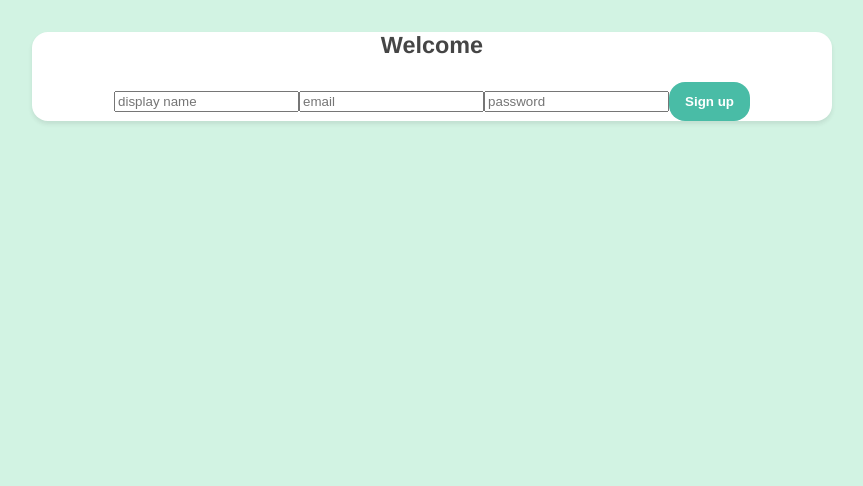
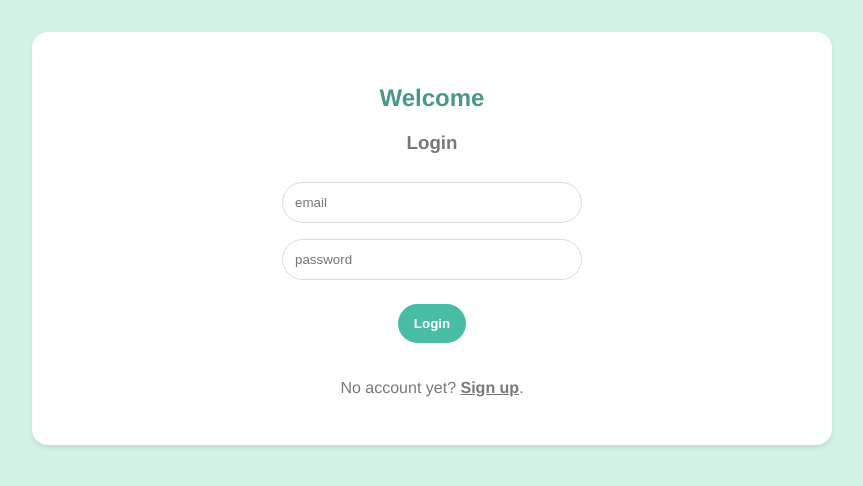
Before and after one commit to midlantica/live-chat, a Vue app: page / in a window 1280 px wide. Shown: the top 486 px of the page, without its empty margins (208-1071 px from the left). Built offline with nearby package versions, Linux system fonts and the light colour scheme.

Commit message:
Authentication

```diff
--- a/src/assets/styles.css
+++ b/src/assets/styles.css
@@ -1,13 +1,16 @@
 :root {
   --background:hsl(150, 59%, 89%);
-  --base-txt: hsl(0, 0%, 27%);
   --button-bkgd: hsl(169, 46%, 51%);
+  --button-bkgd-dk: hsl(169, 74%, 35%);
+  --base-txt: hsl(0, 0%, 47%);
+  --brand: hsl(169, 35%, 44%);
   --error:  hsl(0, 85%, 50%);
   --box-shadow: hsla(0, 0%, 18%, 0.1);
   --white: white;
-  --border-radius: 1rem;
-  --base-font-size: 1.25rem;
+  --border-radius: 2rem;
+  --base-font-size: 1rem;
   --button-padding: .75rem 1rem;
+  --input-borders: 1px solid hsl(0, 0%, 85%);
 }
 
 #app {
@@ -16,18 +19,22 @@
   -moz-osx-font-smoothing: grayscale;
 }
 
+* {
+  box-sizing: border-box;
+}
+
 body {
+  padding: 0;
+  margin: 0;
   background: var(--background);
   color: var(--base-txt);
   font-size: var(--base-font-size);
-  padding: 0;
-  margin: 0;
 }
 .container {
   width: 90vw;
   max-width: 50rem;
   margin: 2rem auto;
-  border-radius: var(--border-radius);
+  border-radius: 1rem;
   box-shadow: 0px 3px 4px var(--box-shadow);
   background: var(--white);
 }
@@ -43,4 +50,25 @@ button {
   border: 0;
   border-radius: var(--border-radius);
   padding: var(--button-padding);
+  margin: 1rem;
+  cursor: pointer;
 }
+
+button:hover {
+  background: var(--button-bkgd-dk);
+}
+
+button:focus {
+  /* border: none; */
+  outline: none
+}
+
+.pseudo-btn {
+  text-decoration: underline;
+  font-weight: bold;
+  cursor: pointer;
+}
+
+.pseudo-btn:hover {
+  color:  hsl(110, 100%, 31%);
+}
--- /dev/null
+++ b/src/components/LoginForm.vue
@@ -0,0 +1,29 @@
+<template>
+  <form @submit.prevent="handleSubmit">
+    <input type="email" required placeholder="email" autocomplete="username" v-model="email">
+    <input type="password" reauired placeholder="password" autocomplete="current-password" v-model="password">
+    <button>Login</button>
+  </form>
+</template>
+
+<script>
+  import { ref } from 'vue'
+
+  export default {
+    setup() {
+
+      const email = ref('')
+      const password = ref('')
+
+      const handleSubmit = () => {
+        console.log(email.value, password.value);
+      }
+
+      return { email, password , handleSubmit }
+    }
+  }
+</script>
+
+<style>
+
+</style>
--- a/src/components/SignupForm.vue
+++ b/src/components/SignupForm.vue
@@ -9,20 +9,23 @@
 
 <script>
   import { ref } from 'vue'
+  import useSignup from '../composables/useSignup.js'
 
   export default {
     setup() {
-      //refs
+      const { error, signUp } = useSignup()
+
+      // refs
       const displayName = ref('')
       const email = ref('')
       const password = ref('')
 
-      const handleSubmit = () => {
-        console.log(displayName.value, email.value, password.value);
+      const handleSubmit = async () => {
+        await signUp(email.value, password.value, displayName.value)
+        console.log("User signed up!!!!!!! Yeehaw!");
       }
 
-
-      return { displayName, email, password , handleSubmit }
+      return { displayName, email, password, handleSubmit }
     }
   }
 </script>
--- /dev/null
+++ b/src/composables/useSignup.js
@@ -0,0 +1,30 @@
+import { ref } from 'vue'
+import { projectAuth } from '../firebase/config'
+
+const error = ref(null);
+
+const signUp = async (email, password, displayName) => {
+  error.value = null
+
+  try {
+    const res = await projectAuth.createUserWithEmailAndPassword(email, password)
+    if (!res) {
+      throw new Error('Could not complete sign up :(')
+    }
+    await res.user.updateProfile({ displayName })
+    error.value = null
+
+    return res
+
+    console.log(res.user);
+  } catch (err) {
+    console.log(error.message);
+    error.value = err.message
+  }
+}
+
+const useSignup = () => {
+  return { error, signUp }
+}
+
+export default useSignup
--- a/src/firebase/config.js
+++ b/src/firebase/config.js
@@ -1,5 +1,6 @@
 import firebase from 'firebase/app'
 import 'firebase/firestore'
+import 'firebase/auth'
 
 const firebaseConfig = {
   apiKey: "AIzaSyAW0XYKSriNE-MOQPATa-2OcJDUCtFSMN8",
@@ -13,7 +14,8 @@ const firebaseConfig = {
 // init firebase
 firebase.initializeApp(firebaseConfig)
 
+const projectAuth = firebase.auth()
 const projectFirestore = firebase.firestore()
 const timestamp = firebase.firestore.FieldValue.serverTimestamp
 
-export { projectFirestore, timestamp }
+export { projectAuth, projectFirestore, timestamp }
--- a/src/views/Welcome.vue
+++ b/src/views/Welcome.vue
@@ -1,15 +1,33 @@
 <template>
   <div class="welcome">
-    <h3>Welcome</h3>
-    <SignupForm />
+    <h2>Welcome</h2>
+    <div v-if="showLogin">
+      <h3>Login</h3>
+      <LoginForm />
+      <p>No account yet? <span @click="showLogin = false" class="pseudo-btn">Sign up</span>.</p>
+    </div>
+    <div v-else>
+      <h3>Sign up</h3>
+      <SignupForm />
+      <p>Already signed up? <span @click="showLogin = true" class="pseudo-btn">Log in</span>.</p>
+    </div>
   </div>
 </template>
 
 <script>
   import SignupForm from '../components/SignupForm.vue';
+  import LoginForm from '../components/LoginForm.vue';
+  import { ref } from 'vue'
 
   export default {
-    components: { SignupForm }
+    components: { SignupForm, LoginForm },
+    setup() {
+      const showLogin = ref(true)
+
+
+      return { showLogin }
+    }
+
 
   }
 </script>
@@ -17,6 +35,26 @@
 <style>
   .welcome {
     text-align: center;
-    padding: 2ren 0;
+    padding: 2rem 0;
+  }
+  .welcome h2 {
+    color: var(--brand);
+  }
+  .welcome form {
+    width: 300px;
+    margin: 20px auto;
+  }
+  .welcome label {
+    display: block;
+    margin: 20px 0 10px;
+  }
+  .welcome input {
+    width: 100%;
+    padding: .75rem;
+    border-radius: var(--border-radius);
+    border: var(--input-borders);
+    outline: none;
+    color: var(--base-text);
+    margin: .5rem auto;
   }
 </style>
```
